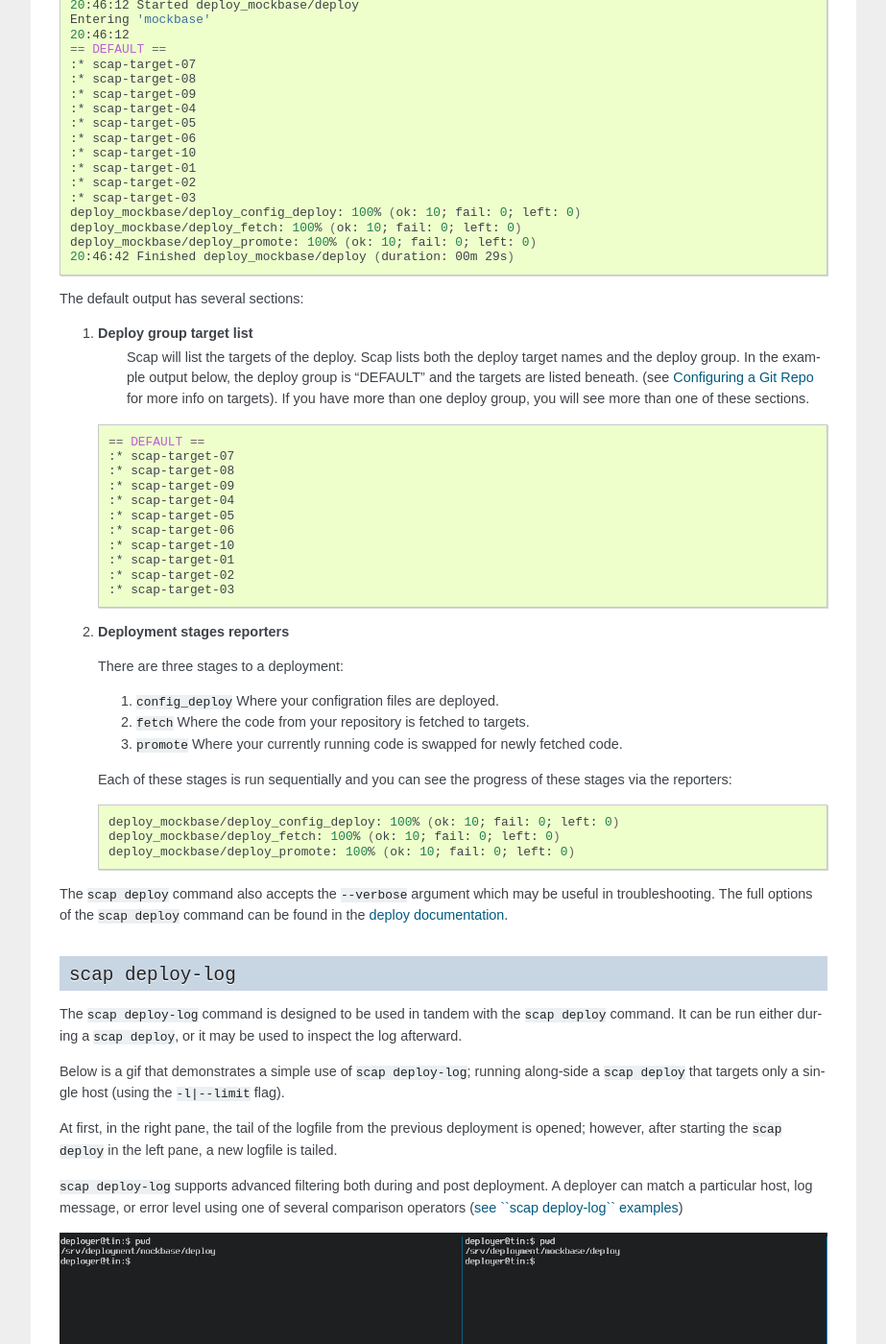
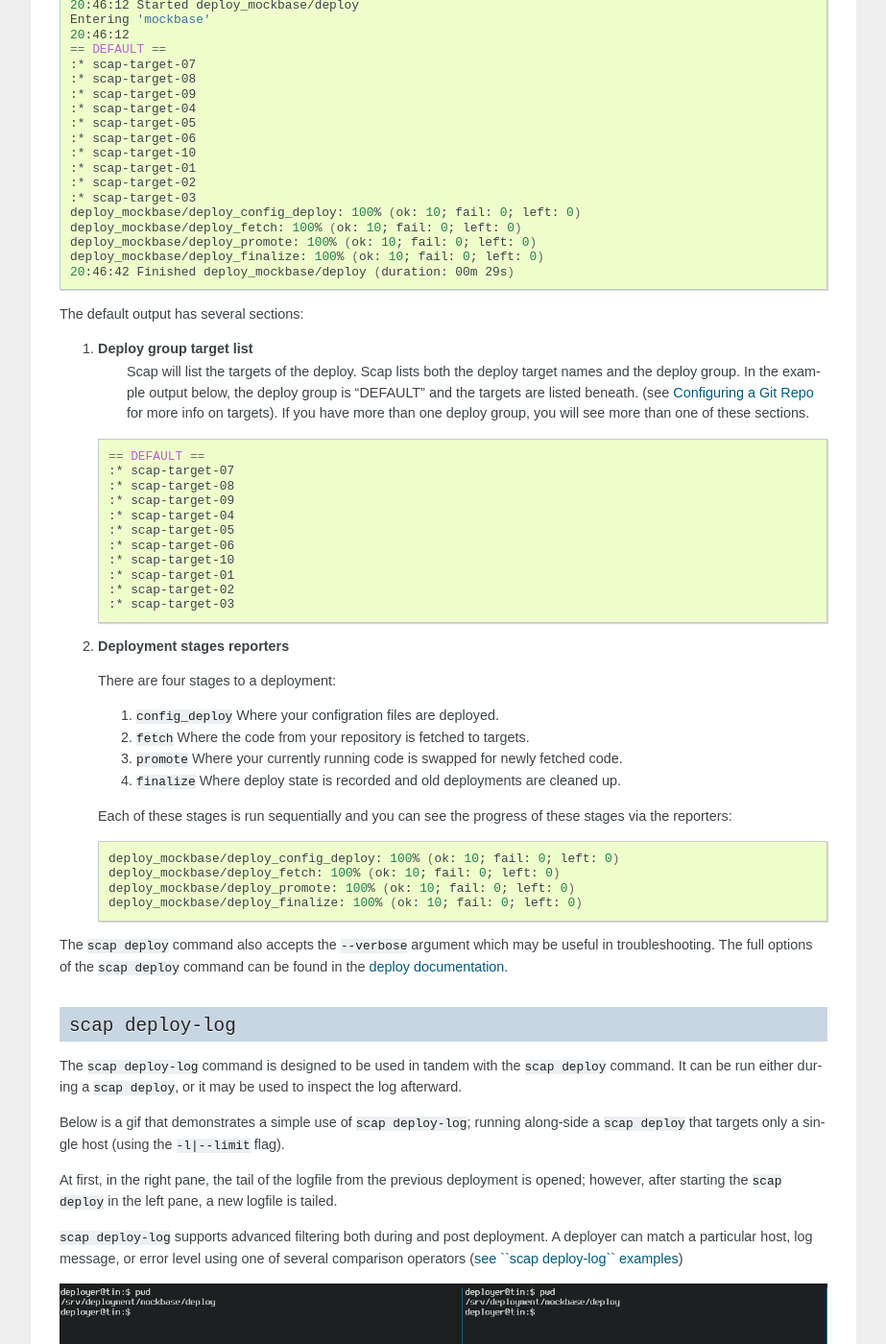
Before and after one commit to wikimedia/mediawiki-tools-scap, a Sphinx documentation site: the page built from docs/scap3/quickstart/deployer.rst, in a window 1280 px wide and 1400 px high, scrolled down 560 px. Shown: the whole window at 96% size, without its empty margins (198-1121 px from the left). Built offline with Sphinx 7.4.7, drawn with Linux system fonts in a browser that asks for light colours.

Commit message:
Perform final deploy operations as formal stage
Tags: #release-engineering-team

Maniphest Tasks: T150267

Summary:
Refactored implementation for the final deployment operations as a
formal 'finalize' stage of deployment. This will allow for 'promote'
checks to execute before the final state is recorded and clean up of old
rev directories is performed, and overall result in more consistent
rollback behavior.

Reviewers: mmodell, demon, mobrovac, #release-engineering-team, thcipriani

Reviewed By: #release-engineering-team, thcipriani

Subscribers: jenkins

Differential Revision: https://phabricator.wikimedia.org/D439

```diff
--- a/docs/scap3/quickstart/deployer.rst
+++ b/docs/scap3/quickstart/deployer.rst
@@ -50,6 +50,7 @@ finished code:
     deploy_mockbase/deploy_config_deploy: 100% (ok: 10; fail: 0; left: 0)
     deploy_mockbase/deploy_fetch: 100% (ok: 10; fail: 0; left: 0)
     deploy_mockbase/deploy_promote: 100% (ok: 10; fail: 0; left: 0)
+    deploy_mockbase/deploy_finalize: 100% (ok: 10; fail: 0; left: 0)
     20:46:42 Finished deploy_mockbase/deploy (duration: 00m 29s)
 
 The default output has several sections:
@@ -78,11 +79,12 @@ The default output has several sections:
 
 #. **Deployment stages reporters**
 
-   There are three stages to a deployment:
+   There are four stages to a deployment:
 
    #. ``config_deploy`` Where your configration files are deployed.
    #. ``fetch`` Where the code from your repository is fetched to targets.
    #. ``promote`` Where your currently running code is swapped for newly fetched code.
+   #. ``finalize`` Where deploy state is recorded and old deployments are cleaned up.
 
    Each of these stages is run sequentially and you can see the progress of
    these stages via the reporters:
@@ -92,6 +94,7 @@ The default output has several sections:
      deploy_mockbase/deploy_config_deploy: 100% (ok: 10; fail: 0; left: 0)
      deploy_mockbase/deploy_fetch: 100% (ok: 10; fail: 0; left: 0)
      deploy_mockbase/deploy_promote: 100% (ok: 10; fail: 0; left: 0)
+     deploy_mockbase/deploy_finalize: 100% (ok: 10; fail: 0; left: 0)
 
 The ``scap deploy`` command also accepts the ``--verbose`` argument which may be
 useful in troubleshooting. The full options of the ``scap deploy`` command can
```
Also changed, not shown: docs/scap3/architecture.rst (+12 -4 lines), 1 other file.
